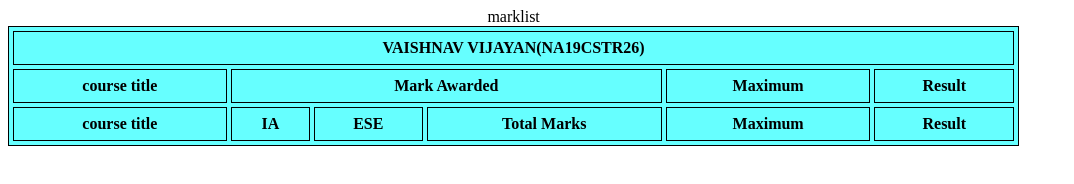
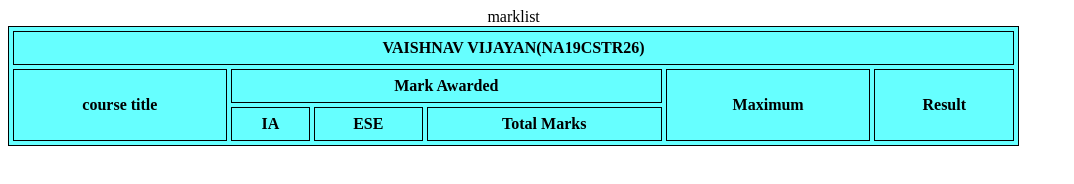
Before and after one commit to 6384kichu/check-mark, a plain HTML site: page index.html in a window 1280 px wide. Shown: the whole page, without its empty margins (0-1074 px from the left). Drawn offline with Linux system fonts and the light colour scheme.

Commit message:
Update index.html

```diff
--- a/index.html
+++ b/index.html
@@ -11,19 +11,17 @@
     </tr>
 
     <tr>
-     <th>course title</th>
+     <th rowspan="2">course title</th>
      <th colspan="3">Mark Awarded</th>
-     <th>Maximum</th>
-     <th>Result</th>
+     <th rowspan="2">Maximum</th>
+     <th rowspan="2">Result</th>
     </tr>
 
      <tr>
-     <th>course title</th>
      <th>    IA    </th>
      <th>   ESE    </th>
      <th>Total Marks</th>
-     <th>Maximum</th>
-     <th>Result</th>
+
     </tr>
 
 
```
